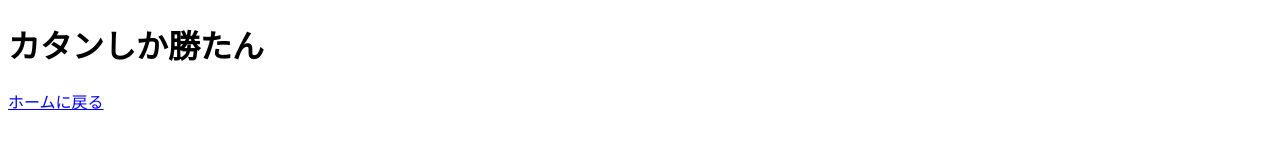
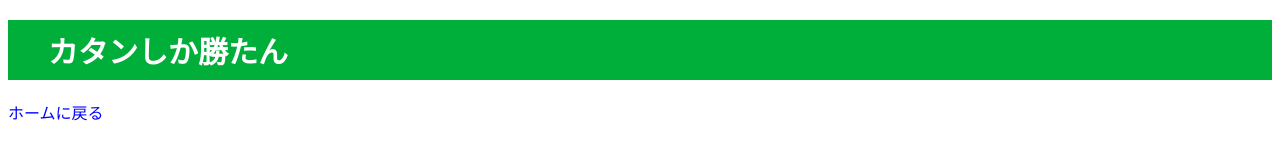
Before and after one commit to 010913/010913.github.io, a plain HTML site: page katan.html in a window 1280 px wide. Drawn offline with Linux system fonts and the light colour scheme.

Commit message:
Update katan.html

```diff
--- a/katan.html
+++ b/katan.html
@@ -5,7 +5,7 @@
     <meta http-equiv="X-UA-Compatible" content="IE=edge">
     <meta name="viewport" content="width=device-width, initial-scale=1.0">
     <title>カタン</title>
-    <link rel="stylesheet" href="css/style.css">
+    <link rel="stylesheet" href="stylesheet.css">
 </head>
 
 
@@ -13,7 +13,7 @@
     <h1>
         カタンしか勝たん
     </h1>
-    <a href="C:\Users\nao_2\Documents\VS code\HTML\index.html" target="_self">
+    <a href="index.html" target="_self">
         <p>ホームに戻る</p>
     </a>
 </body>
```
